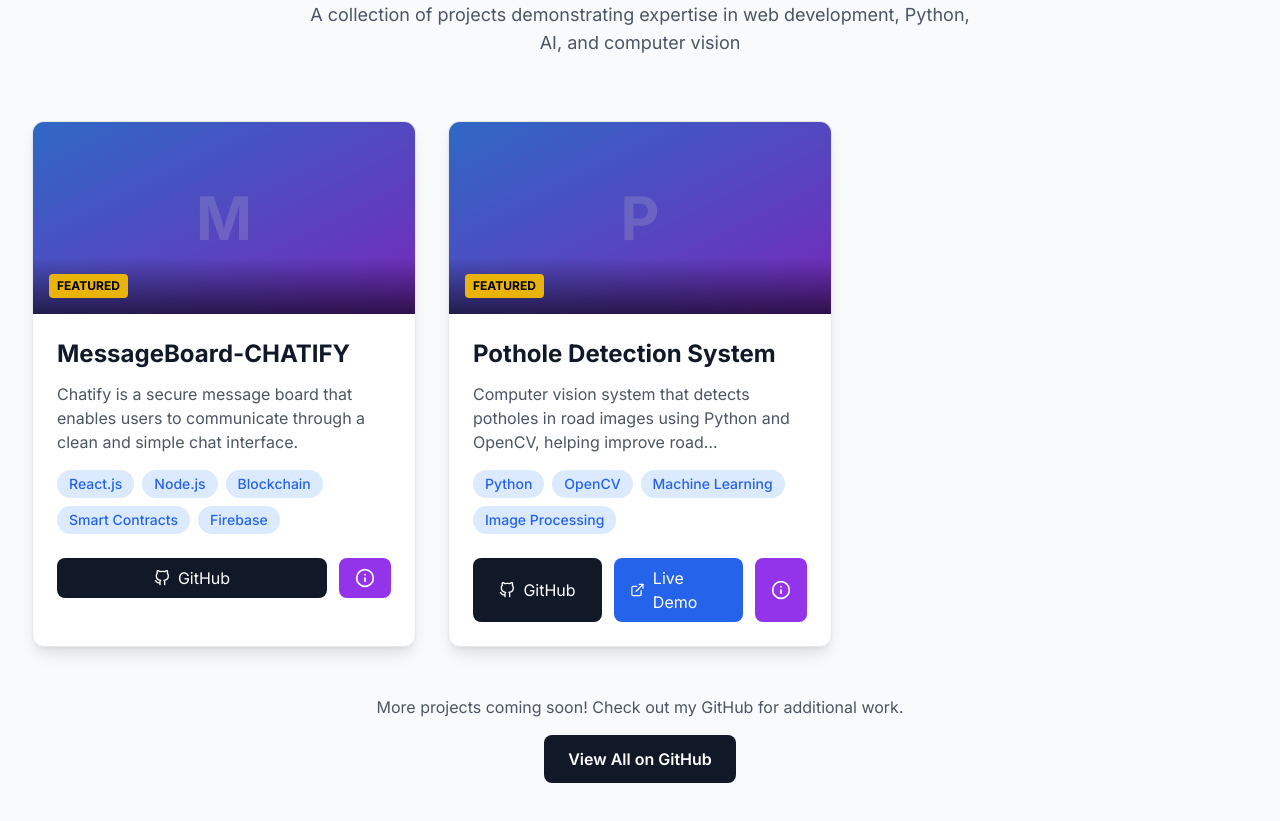
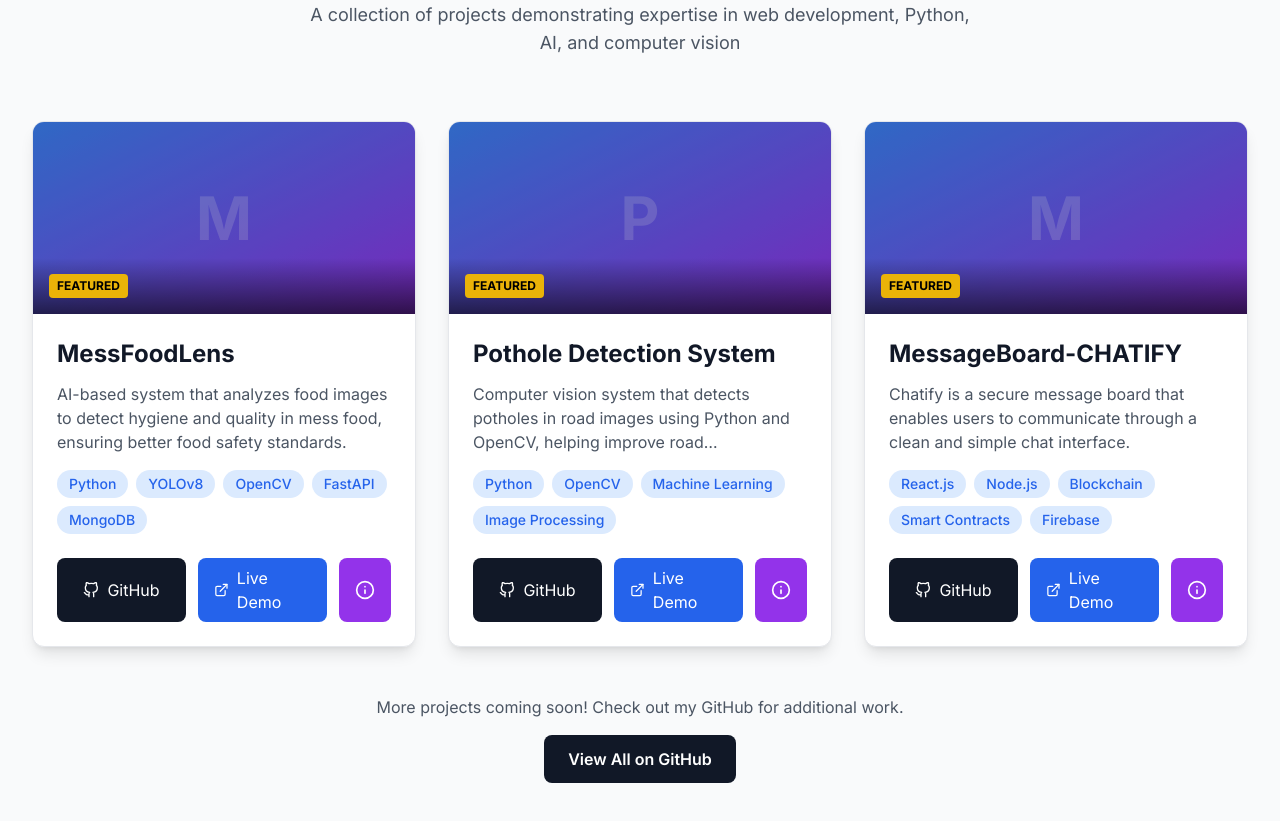
Before and after one commit to Krishankant-Dixit/Portfolio, a React (Vite) app: page / in a window 1280 px wide. Shown: the part 3200-4021 px from the top of the page. Built offline with nearby package versions, Linux system fonts and the light colour scheme.

Commit message:
ADD project in the List

```diff
--- a/src/components/Projects.jsx
+++ b/src/components/Projects.jsx
@@ -12,16 +12,16 @@ const Projects = () => {
   const projects = [
     {
       id: 1,
-      title: 'MessageBoard-CHATIFY',
-      description: 'Chatify is a secure message board that enables users to communicate through a clean and simple chat interface.',
-      technologies: ['React.js', 'Node.js', 'Blockchain', 'Smart Contracts', 'Firebase'],
+      title: 'MessFoodLens',
+      description: 'AI-based system that analyzes food images to detect hygiene and quality in mess food, ensuring better food safety standards.',
+      technologies: ['Python', 'YOLOv8', 'OpenCV', 'FastAPI', 'MongoDB'],
       featured: true,
       githubUrl: 'https://github.com/Krishankant-Dixit',
-      liveUrl: '',
-      problem: 'Lack of secure communication in traditional message boards,Risk of message tampering or data loss in centralized systems,Weak user authentication systems in many chat platforms,Poor integration of modern technologies like Web3 and blockchain for secure messaging.',
-      solution: 'Chatify solves this by using Web3 and blockchain technology to provide secure authentication and immutable message records, ensuring safe, transparent, and trustworthy communication for users.',
-      architecture: 'Chatify uses a mobile-first frontend (React/Expo) connected to Firebase backend services for authentication and real-time messaging, while blockchain smart contracts store cryptographic message proofs for tamper-proof verification.',
-      outcome: 'This architecture ensures secure, transparent, and trustworthy communication, enabling users to send messages confidently with verified integrity and scalable real-time performance.',
+      liveUrl: 'https://mess-food-lens-2wac.vercel.app',
+      problem: 'Food quality and hygiene in institutional mess facilities are critical concerns, but manual inspection is inconsistent and subjective. Students and staff need an objective way to assess food quality and report issues.',
+      solution: 'Created an AI-powered application using YOLOv8 for object detection to analyze food images. The system detects potential hygiene issues, freshness indicators, and quality metrics. Backend built with FastAPI handles image processing and stores data in MongoDB.',
+      architecture: 'Utilizes YOLOv8 for real-time object detection and classification, OpenCV for image preprocessing, FastAPI for RESTful backend services, and MongoDB for storing analysis results and user feedback. The system provides a confidence score for each analysis.',
+      outcome: 'Developed a functional AI system that can analyze food images and provide objective quality assessments. The tool has potential to improve food safety monitoring in institutional settings and empower users to make informed decisions.',
     },
     {
       id: 2,
@@ -36,20 +36,20 @@ const Projects = () => {
       architecture: 'Built using Python with OpenCV for image processing, implementing edge detection, contour analysis, and custom ML models trained on road imagery datasets. The system processes images in real-time and provides detailed reports on detected potholes.',
       outcome: 'Successfully created a working prototype that can detect potholes with good accuracy. The system can process multiple images efficiently and provides valuable data for infrastructure maintenance planning.',
     },
-    // {
-    //   id: 3,
-    //   title: 'MessFoodLens',
-    //   description: 'AI-based system that analyzes food images to detect hygiene and quality in mess food, ensuring better food safety standards.',
-    //   technologies: ['Python', 'YOLOv8', 'OpenCV', 'FastAPI', 'MongoDB'],
-    //   featured: true,
-    //   githubUrl: 'https://github.com/Krishankant-Dixit',
-    //   liveUrl: '',
-    //   problem: 'Food quality and hygiene in institutional mess facilities are critical concerns, but manual inspection is inconsistent and subjective. Students and staff need an objective way to assess food quality and report issues.',
-    //   solution: 'Created an AI-powered application using YOLOv8 for object detection to analyze food images. The system detects potential hygiene issues, freshness indicators, and quality metrics. Backend built with FastAPI handles image processing and stores data in MongoDB.',
-    //   architecture: 'Utilizes YOLOv8 for real-time object detection and classification, OpenCV for image preprocessing, FastAPI for RESTful backend services, and MongoDB for storing analysis results and user feedback. The system provides a confidence score for each analysis.',
-    //   outcome: 'Developed a functional AI system that can analyze food images and provide objective quality assessments. The tool has potential to improve food safety monitoring in institutional settings and empower users to make informed decisions.',
-    // },
-    // {
+    {
+        id: 3,
+      title: 'MessageBoard-CHATIFY',
+      description: 'Chatify is a secure message board that enables users to communicate through a clean and simple chat interface.',
+      technologies: ['React.js', 'Node.js', 'Blockchain', 'Smart Contracts', 'Firebase'],
+      featured: true,
+      githubUrl: 'https://github.com/Krishankant-Dixit',
+      liveUrl: 'EXPO BASED MOBILE APP',
+      problem: 'Lack of secure communication in traditional message boards,Risk of message tampering or data loss in centralized systems,Weak user authentication systems in many chat platforms,Poor integration of modern technologies like Web3 and blockchain for secure messaging.',
+      solution: 'Chatify solves this by using Web3 and blockchain technology to provide secure authentication and immutable message records, ensuring safe, transparent, and trustworthy communication for users.',
+      architecture: 'Chatify uses a mobile-first frontend (React/Expo) connected to Firebase backend services for authentication and real-time messaging, while blockchain smart contracts store cryptographic message proofs for tamper-proof verification.',
+      outcome: 'This architecture ensures secure, transparent, and trustworthy communication, enabling users to send messages confidently with verified integrity and scalable real-time performance.',
+    },
+
     //   id: 4,
     //   title: 'Blog Platform',
     //   description: 'Full-stack blogging platform with rich text editor, user authentication, and content management.',
```
